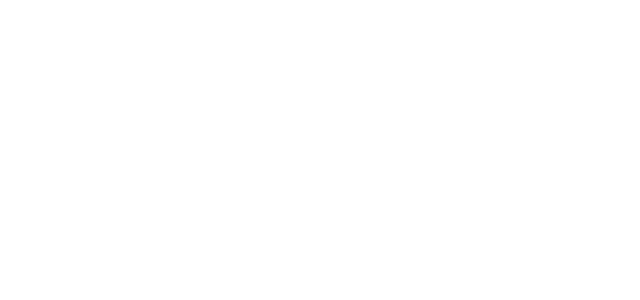
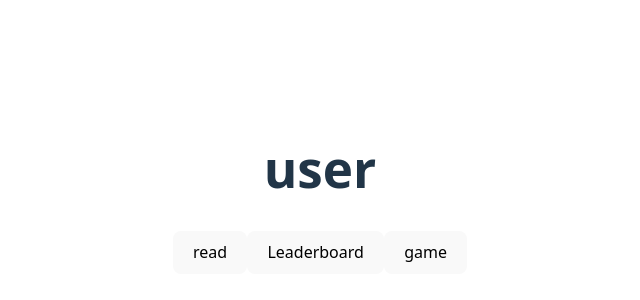
Before and after one commit to moshik1807/react-riddles, a React (Vite) app: page /user in a window 1280 px wide. Before the commit this address had no page. Shown: the part 210-510 px from the top of the page, without its empty margins (320-960 px from the left). Built offline with nearby package versions, Linux system fonts and the light colour scheme.

Commit message:
add user page

```diff
--- a/src/App.jsx
+++ b/src/App.jsx
@@ -12,6 +12,7 @@
 import Read from './pages/readRissles';
 import Create from './pages/createRiddle';
 import Leaderboard from './pages/leaderboard';
+import User from './pages/user';
 function App() {
 
   return (
@@ -30,6 +31,7 @@
         <Route path='/read' element={<Read/>}></Route>
         <Route path='/updeate' element={<Updeate/>}></Route>
         <Route path='/leaderboard' element={<Leaderboard/>}></Route>
+        <Route path='/user' element={<User/>}></Route>
       </Routes>
     </BrowserRouter>
     </>
--- a/src/pages/login.tsx
+++ b/src/pages/login.tsx
@@ -12,7 +12,7 @@
             navigate("/admin")
         }}>admin</button>
         <button onClick={()=>{
-            navigate("/game")
+            navigate("/user")
         }}>user</button>
         </>
     )
--- /dev/null
+++ b/src/pages/user.tsx
@@ -0,0 +1,18 @@
+import {useNavigate } from "react-router";
+export default function User(){
+    const navigate=useNavigate()
+    return(
+        <>
+        <h1>user</h1>
+        <button onClick={()=>{
+            navigate("/read")
+        }}>read</button>
+        <button onClick={()=>{
+            navigate("/leaderboard")
+        }}>Leaderboard</button>
+        <button onClick={()=>{
+            navigate("/game")
+        }}>game</button>
+        </>
+    )
+}
```
